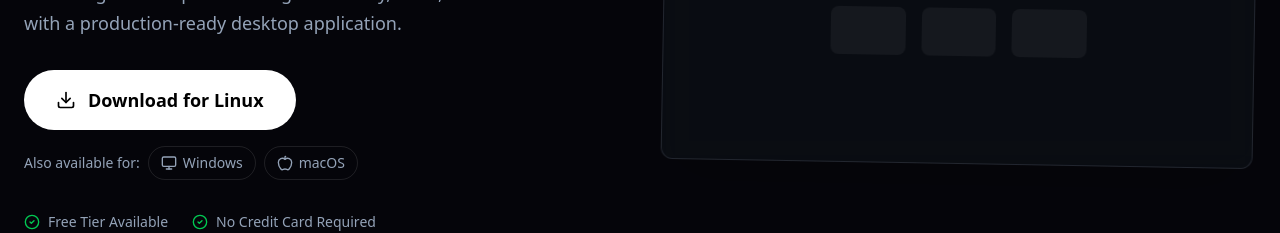
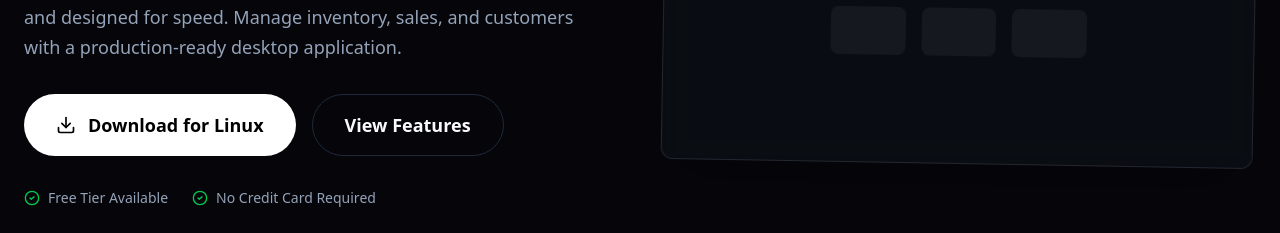
Before and after one commit to Damayantha/POS, a Next.js app in the folder website/: page / in a window 1280 px wide. Shown: the part 478-711 px from the top of the page. Built offline with nearby package versions, Linux system fonts and the light colour scheme; no server answers.

Commit message:
feat: require authentication for all downloads - Hero button now links to registration form

```diff
--- a/website/src/components/Hero.tsx
+++ b/website/src/components/Hero.tsx
@@ -2,89 +2,39 @@
 
 import { useState, useEffect } from 'react'
 import { motion } from 'framer-motion'
-import { CheckCircle2, Download, Monitor, Apple, Terminal } from 'lucide-react'
-
-interface GitHubAsset {
-    name: string;
-    browser_download_url: string;
-    size: number;
-}
-
-interface ReleaseData {
-    tag_name: string;
-    assets: GitHubAsset[];
-}
+import { CheckCircle2, Download } from 'lucide-react'
 
 type OSType = 'windows' | 'mac' | 'linux';
 
 export function Hero() {
     const [os, setOS] = useState<OSType>('windows')
-    const [selectedOS, setSelectedOS] = useState<OSType | null>(null)
     const [version, setVersion] = useState('')
-    const [assets, setAssets] = useState<GitHubAsset[]>([])
-    const [loading, setLoading] = useState(false)
 
     // Detect OS on mount
     useEffect(() => {
         if (typeof window === 'undefined') return
         const userAgent = window.navigator.userAgent.toLowerCase()
-        // Use setTimeout to avoid synchronous setState in effect
         const timer = setTimeout(() => {
             if (userAgent.includes('mac')) setOS('mac')
             else if (userAgent.includes('linux')) setOS('linux')
-            // windows is default, no need to set
         }, 0)
         return () => clearTimeout(timer)
     }, [])
 
-    // Fetch Latest Release
+    // Fetch Latest Release version for badge
     useEffect(() => {
         const fetchRelease = async () => {
             try {
                 const res = await fetch('https://api.github.com/repos/Damayantha/POS/releases/latest')
                 if (!res.ok) return
-                const data: ReleaseData = await res.json()
+                const data = await res.json()
                 setVersion(data.tag_name)
-                setAssets(data.assets)
             } catch (e) {
                 console.error('Failed to fetch release info', e)
             }
         }
         fetchRelease()
     }, [])
-
-    const activeOS = selectedOS || os
-
-    // Static download URLs fallback for when API doesn't return assets (draft releases)
-    const STATIC_VERSION = '1.1.0'
-    const STATIC_DOWNLOADS: Record<OSType, string> = {
-        windows: `https://github.com/Damayantha/POS/releases/download/v${STATIC_VERSION}/Cirvex-One-Setup-${STATIC_VERSION}.exe`,
-        mac: `https://github.com/Damayantha/POS/releases/download/v${STATIC_VERSION}/Cirvex-One-${STATIC_VERSION}.dmg`,
-        linux: `https://github.com/Damayantha/POS/releases/download/v${STATIC_VERSION}/Cirvex-One-${STATIC_VERSION}.AppImage`
-    }
-
-    const getDownloadUrl = (targetOS: OSType): string => {
-        const extMap: Record<OSType, string> = {
-            windows: '.exe',
-            mac: '.dmg',
-            linux: '.AppImage'
-        }
-        const asset = assets.find(a => a.name.endsWith(extMap[targetOS]))
-        // Use API asset URL if available, otherwise use static fallback
-        return asset?.browser_download_url || STATIC_DOWNLOADS[targetOS]
-    }
-
-    const getFileSize = (targetOS: OSType): string => {
-        const extMap: Record<OSType, string> = {
-            windows: '.exe',
-            mac: '.dmg',
-            linux: '.AppImage'
-        }
-        const asset = assets.find(a => a.name.endsWith(extMap[targetOS]))
-        if (!asset) return ''
-        const sizeMB = (asset.size / (1024 * 1024)).toFixed(1)
-        return `${sizeMB} MB`
-    }
 
     const getOSLabel = (targetOS: OSType): string => {
         const labels: Record<OSType, string> = {
@@ -93,22 +43,6 @@
             linux: 'Linux'
         }
         return labels[targetOS]
-    }
-
-    const getOSIcon = (targetOS: OSType) => {
-        const iconProps = { size: 16 }
-        switch(targetOS) {
-            case 'mac': return <Apple {...iconProps} />
-            case 'linux': return <Terminal {...iconProps} />
-            default: return <Monitor {...iconProps} />
-        }
-    }
-
-    const handleDownload = () => {
-        setLoading(true)
-        const url = getDownloadUrl(activeOS)
-        window.open(url, '_blank')
-        setTimeout(() => setLoading(false), 1000)
     }
 
     return (
@@ -145,34 +79,21 @@
                         Manage inventory, sales, and customers with a production-ready desktop application.
                     </p>
 
-                    <div className="flex flex-col gap-4 mb-8">
-                        {/* Primary Download Button */}
-                        <button
-                            onClick={handleDownload}
-                            disabled={loading}
-                            className="inline-flex items-center justify-center gap-3 bg-primary text-primary-foreground px-8 py-4 rounded-full font-bold text-lg hover:bg-white/90 transition-all hover:shadow-[0_0_30px_rgba(255,255,255,0.2)] w-fit cursor-pointer disabled:opacity-70"
+                    <div className="flex flex-col sm:flex-row gap-4 mb-8">
+                        {/* Primary Download Button - Links to registration */}
+                        <a
+                            href="#download"
+                            className="inline-flex items-center justify-center gap-3 bg-primary text-primary-foreground px-8 py-4 rounded-full font-bold text-lg hover:bg-white/90 transition-all hover:shadow-[0_0_30px_rgba(255,255,255,0.2)]"
                         >
                             <Download size={20} />
-                            Download for {getOSLabel(activeOS)}
-                            {getFileSize(activeOS) && (
-                                <span className="text-sm opacity-70">({getFileSize(activeOS)})</span>
-                            )}
-                        </button>
-
-                        {/* Platform Selector */}
-                        <div className="flex items-center gap-2 text-sm">
-                            <span className="text-muted-foreground">Also available for:</span>
-                            {(['windows', 'mac', 'linux'] as OSType[]).filter(p => p !== activeOS).map(platform => (
-                                <button
-                                    key={platform}
-                                    onClick={() => setSelectedOS(platform)}
-                                    className="inline-flex items-center gap-1.5 px-3 py-1.5 rounded-full border border-white/10 hover:bg-white/5 hover:border-white/20 transition-all text-muted-foreground hover:text-white cursor-pointer"
-                                >
-                                    {getOSIcon(platform)}
-                                    {getOSLabel(platform)}
-                                </button>
-                            ))}
-                        </div>
+                            Download for {getOSLabel(os)}
+                        </a>
+                        <a
+                            href="#features"
+                            className="inline-flex items-center justify-center gap-2 px-8 py-4 rounded-full font-bold text-lg border border-border hover:bg-white/5 transition-all text-foreground"
+                        >
+                            View Features
+                        </a>
                     </div>
 
                     <div className="flex items-center gap-6 text-sm text-muted-foreground">
```
